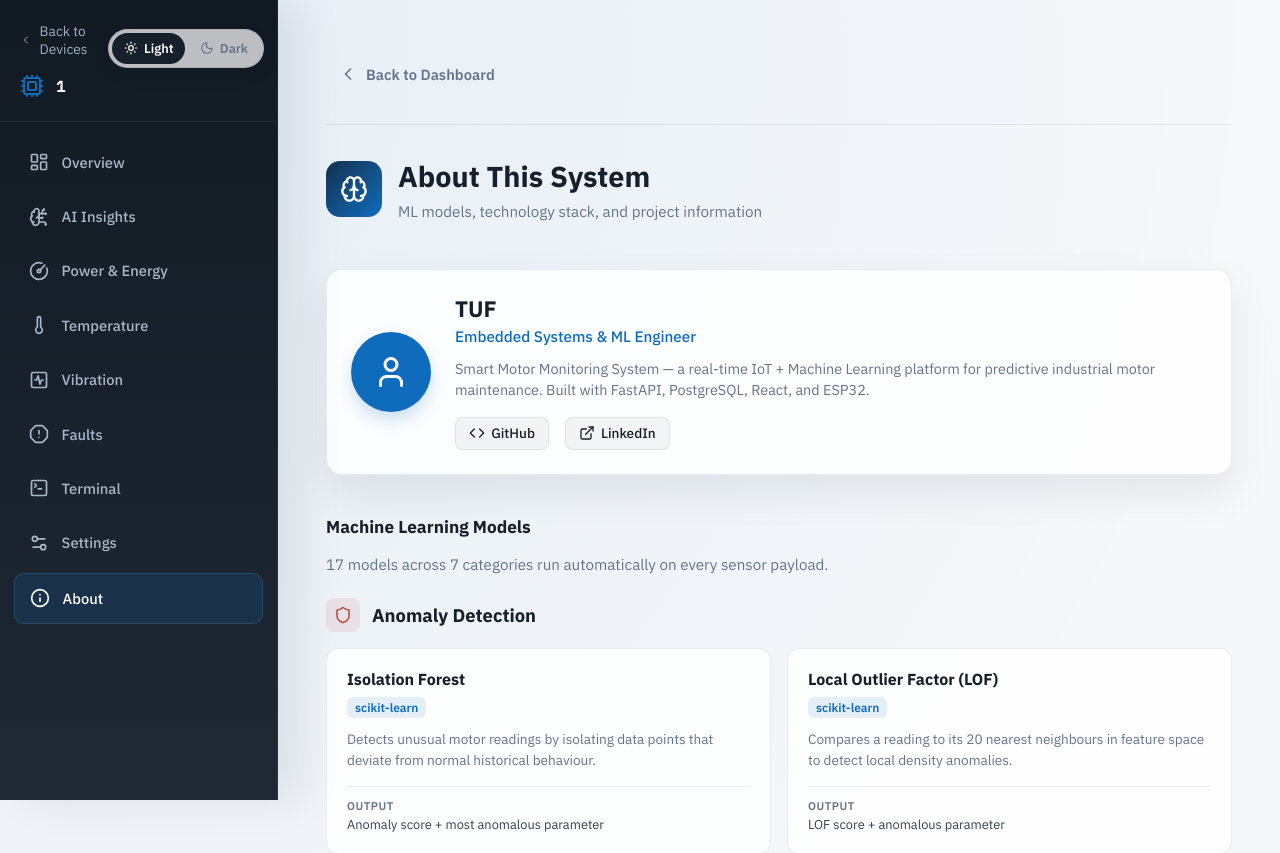
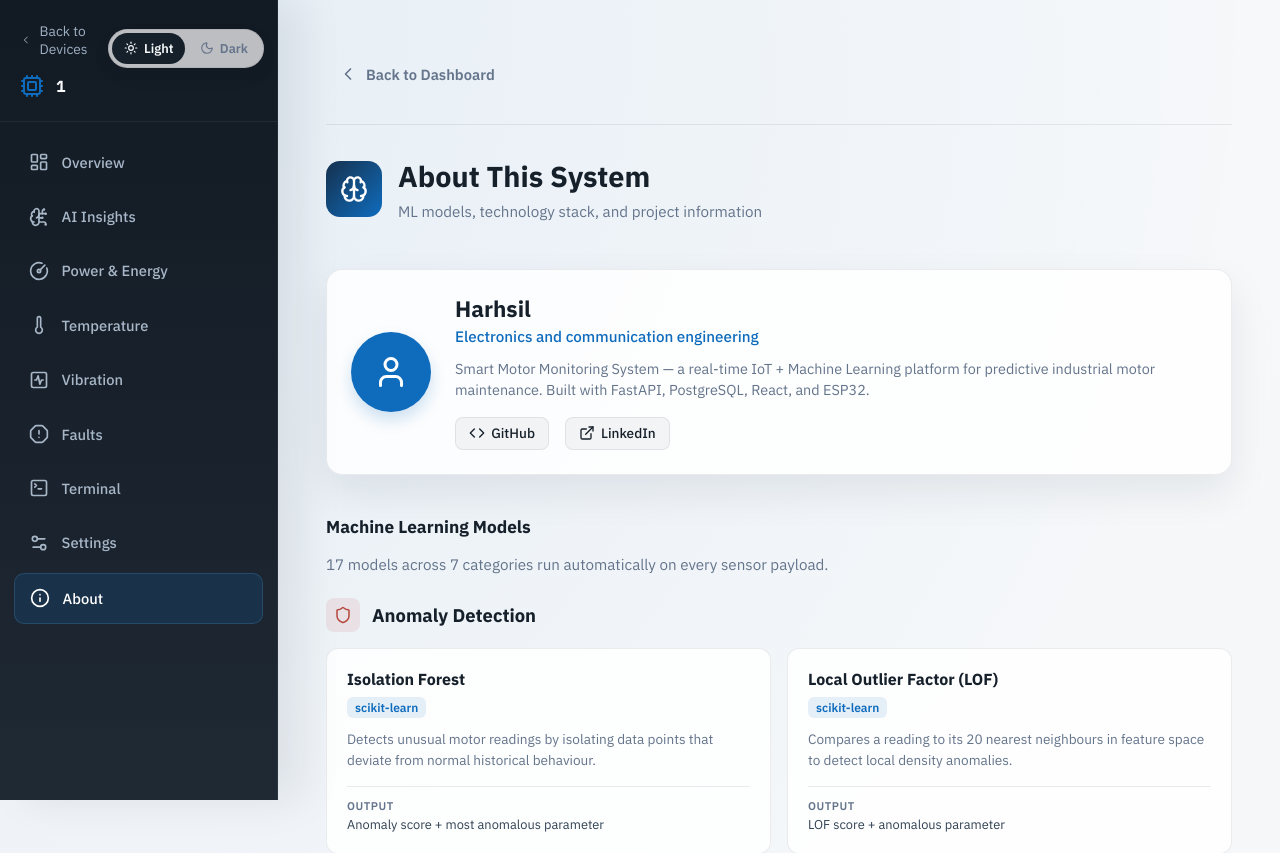
Before and after one commit to harris8099/Motor-frontend, a React app: page /device/1/about in a window 1280 px wide. Shown: the top 853 px of the page. Built offline with nearby package versions, Linux system fonts and the light colour scheme; the HTML template or start-up script is replaced by a standard one.

Commit message:
feat: add AboutPage with technical documentation of ML models and system stack

```diff
--- a/src/pages/AboutPage.jsx
+++ b/src/pages/AboutPage.jsx
@@ -5,12 +5,12 @@ import './PageStyles.css';
 
 // ── Data ─────────────────────────────────────────────────────────────────────
 const OWNER = {
-  name: 'TUF',
-  role: 'Embedded Systems & ML Engineer',
+  name: 'Harhsil',
+  role: 'Electronics and communication engineering',
   description:
     'Smart Motor Monitoring System — a real-time IoT + Machine Learning platform for predictive industrial motor maintenance. Built with FastAPI, PostgreSQL, React, and ESP32.',
-  github: 'https://github.com',
-  linkedin: 'https://linkedin.com',
+  github: 'https://github.com/harris8099',
+  linkedin: 'https://www.linkedin.com/in/harshil-suthar-942307249/',
 };
 
 const ML_MODELS = [
```
